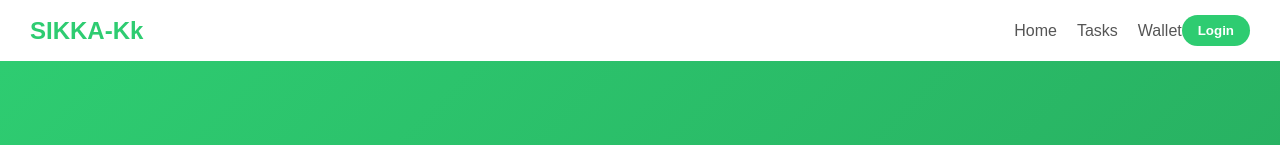
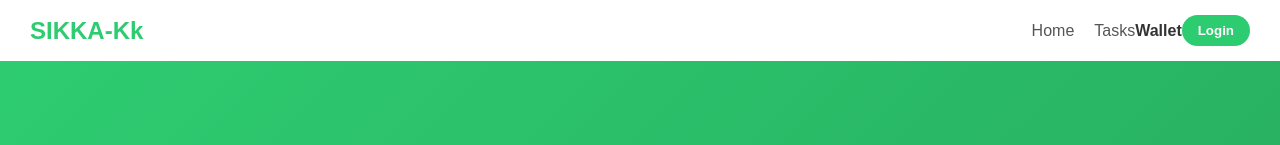
Before and after one commit to avtarsingh1001-rgb/sikka-kk, a plain HTML site: page index.html in a window 1280 px wide. Shown: the top 145 px of the page. Drawn offline with Linux system fonts and the light colour scheme.

```diff
--- a/index.html
+++ b/index.html
@@ -18,7 +18,7 @@
         <ul class="nav-links">
             <li><a href="#">Home</a></li>
             <li><a href="#">Tasks</a></li>
-            <li><a href="#">Wallet</a></li>
+            <a href="#" style="text-decoration: none; color: #333; font-weight: bold;" onclick="openWalletModal()">Wallet</a>
             <button id="loginBtn" style="background: #2ecc71; color: white; border: none; padding: 8px 16px; border-radius: 20px; font-weight: bold; cursor: pointer;" onclick="openLoginModal()">Login</button>
 
         </ul>
```
